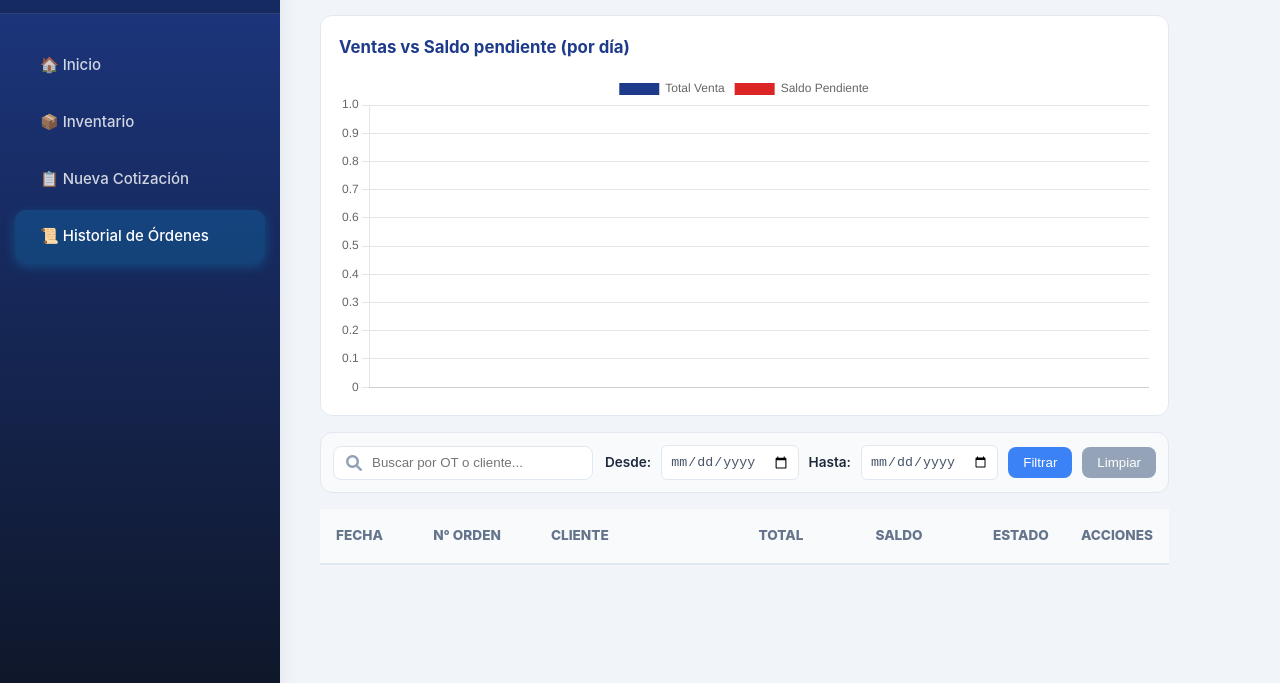
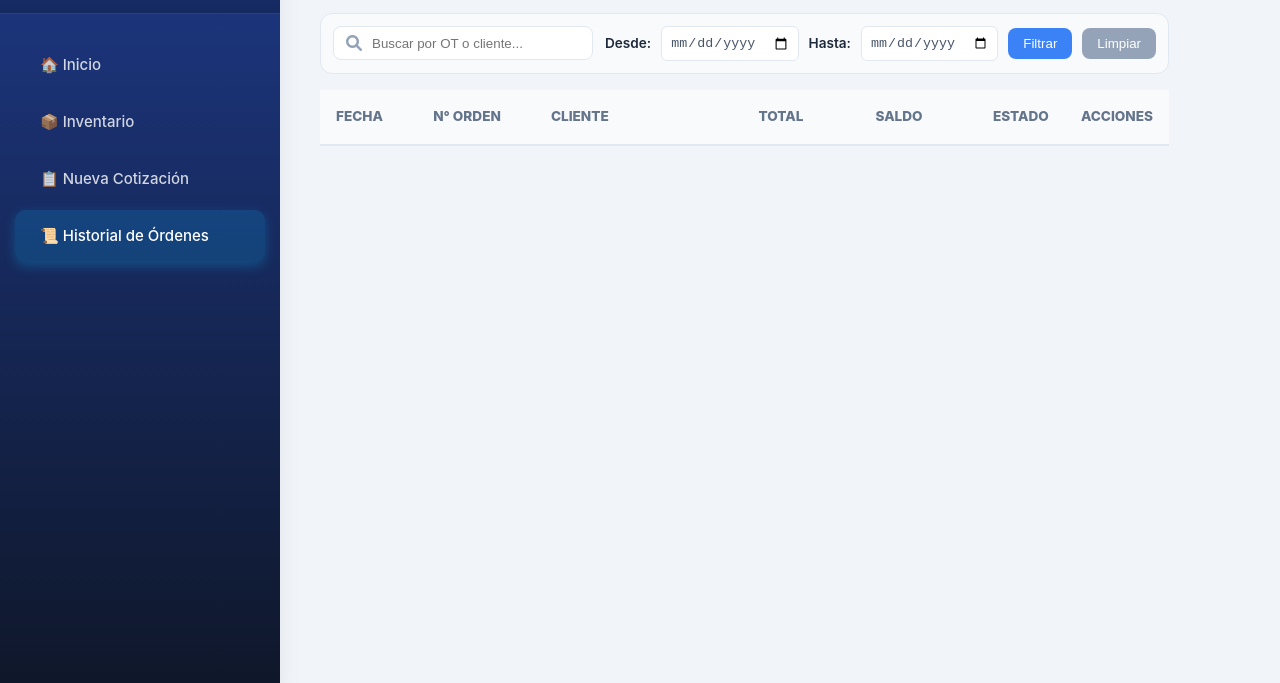
Before and after one commit to LudwingFabianLandinez/marqueteria-pro, a website: page public/history.html in a window 1280 px wide. Both pictures are taken after a click on the button "GRÁFICO". Shown: the part 117-800 px from the top of the page. Drawn offline with nearby package versions, Linux system fonts and the light colour scheme; some packages are replaced by stand-ins of ours; no server answers; a script that the page names is missing.

Commit message:
chore(history): remove inline chart and ensure GRÁFICO opens charts.html only

```diff
--- a/public/history.html
+++ b/public/history.html
@@ -92,15 +92,7 @@
                     </button>
                 </div>
             </div>
-            <!-- Chart section (hidden until user requests it) -->
-            <div id="chartSection" style="display:none; margin-top:18px;">
-                <div style="background:#ffffff; padding:18px; border-radius:12px; border:1px solid var(--border-color);">
-                    <h3 style="margin:0 0 12px 0; color:var(--primary-blue); font-size:1.05rem;">Ventas vs Saldo pendiente (por día)</h3>
-                    <div style="width:100%;">
-                        <canvas id="ordersChart" height="120"></canvas>
-                    </div>
-                </div>
-            </div>
+            <!-- Chart is shown in separate page (charts.html) -->
 
             <div class="search-container">
                 <div class="search-box">
@@ -223,12 +215,15 @@
             });
         }
 
-        window.showOrdersChart = async function(){
-            const section = document.getElementById('chartSection');
-            if (!section) return;
-            if (section.style.display === 'none' || section.style.display === '') section.style.display = 'block';
-            await ensureAndDrawChart();
-            section.scrollIntoView({ behavior:'smooth' });
+        // showOrdersChart now opens the separate charts.html page; keep a fallback
+        window.showOrdersChart = function(){
+            const desde = document.getElementById('fechaDesde')?.value || '';
+            const hasta = document.getElementById('fechaHasta')?.value || '';
+            const params = new URLSearchParams();
+            if (desde) params.set('desde', desde);
+            if (hasta) params.set('hasta', hasta);
+            const url = '/charts.html' + (params.toString() ? ('?' + params.toString()) : '');
+            window.open(url, '_blank');
         };
     })();
     </script>
```
